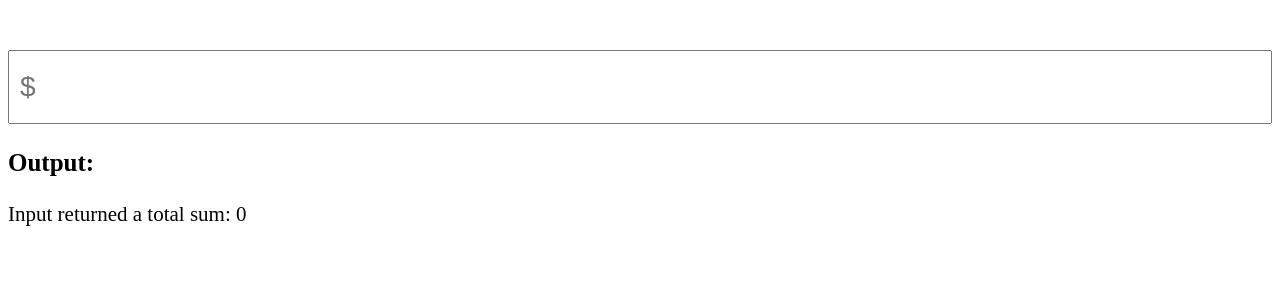
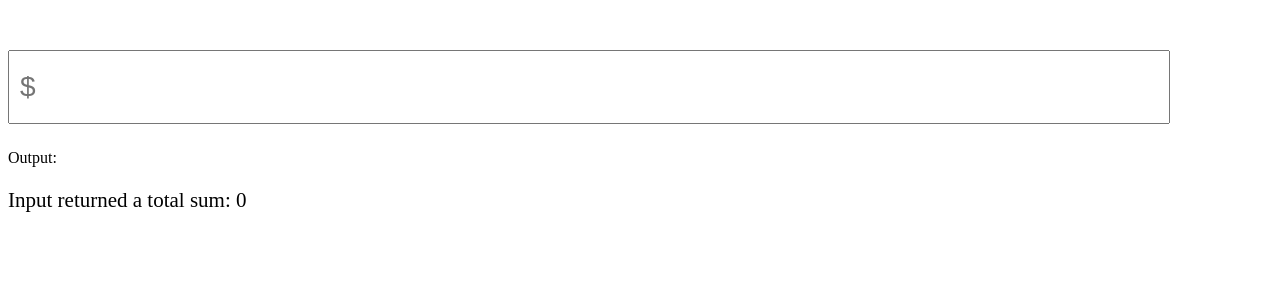
Before and after one commit to kenf1/webterm, a React (Vite) app in the folder webterm/: page /lalgo in a window 1280 px wide. Shown: the top 300 px of the page. Built offline with nearby package versions, Linux system fonts and the light colour scheme.

Commit message:
Rewrite term

```diff
--- a/webterm/src/Routes/Default.tsx
+++ b/webterm/src/Routes/Default.tsx
@@ -1,12 +1,33 @@
 import React, { useState } from "react"
+import { argIndex0, cmdHandler } from "../../../args/parseArgs"
 
 export function DefRoute() {
     let [userInput, setUserInput] = useState("");
+    let [displayText, setDisplayText] = useState("");
 
+    //get user input & store as var
     const defFunc = (event: React.ChangeEvent<HTMLInputElement>) => {
-        //get user input & store as var
         let inputVal: string = event.target.value;
         setUserInput(inputVal);
+    }
+
+    //enter button
+    const handleEnter = () => {
+        let acceptedCmd: string[] = [
+            "help", "echo", "luhn-check", "hacker",
+            "sudo", "sudoo", "sudooo"
+        ];
+
+        //check if cmd index 0 is from list of accepted commands
+        if (argIndex0(userInput, acceptedCmd) === true) {
+            //get cmd + args
+            let fullCmd: string[] = userInput.split(" ");
+
+            let cmd_action: string = cmdHandler(fullCmd[0], fullCmd[1]);
+            setDisplayText(cmd_action);
+        } else {
+            setDisplayText("Invalid command entered. Type `help` to get list of available commands.");
+        }
     }
 
     return (
@@ -18,6 +39,11 @@ export function DefRoute() {
                     onChange={defFunc}
                     placeholder="$"
                 />
+                <button onClick={handleEnter}>Enter</button>
+            </div>
+
+            <div className="res-actual">
+                $user: {displayText}
             </div>
         </>
     )
--- a/webterm/src/Static/App.css
+++ b/webterm/src/Static/App.css
@@ -1,3 +1,15 @@
+:root {
+    --button-height: 74px;
+    --button-font-size: 28px;
+}
+
+@media (max-width: 600px) {
+    :root {
+        --button-height: 50px;
+        --button-font-size: 24px;
+    }
+}
+
 .input-box {
     display: flex;
     justify-content: left;
@@ -7,17 +19,10 @@
 }
 
 input {
-    width: 100%;
+    width: 90%;
     height: 50px;
     padding: 10px;
     font-size: 28px;
-}
-
-.res-desc {
-    display: flex;
-    justify-content: left;
-    font-size: 25px;
-    font-weight: bold;
 }
 
 .res-actual {
@@ -26,10 +31,9 @@ input {
     font-size: 21px;
 }
 
-.pass {
-    color: green;
+button {
+    width: 10%;
+    height: var(--button-height);
+    padding: 10px;
+    font-size: var(--button-font-size);
 }
-
-.fail {
-    color: red;
-}
```
Also changed, not shown: webterm/src/Routes/LuhnAlgo.tsx (+4 -4 lines), 1 other file (tests, documents, lock files or other folders).
